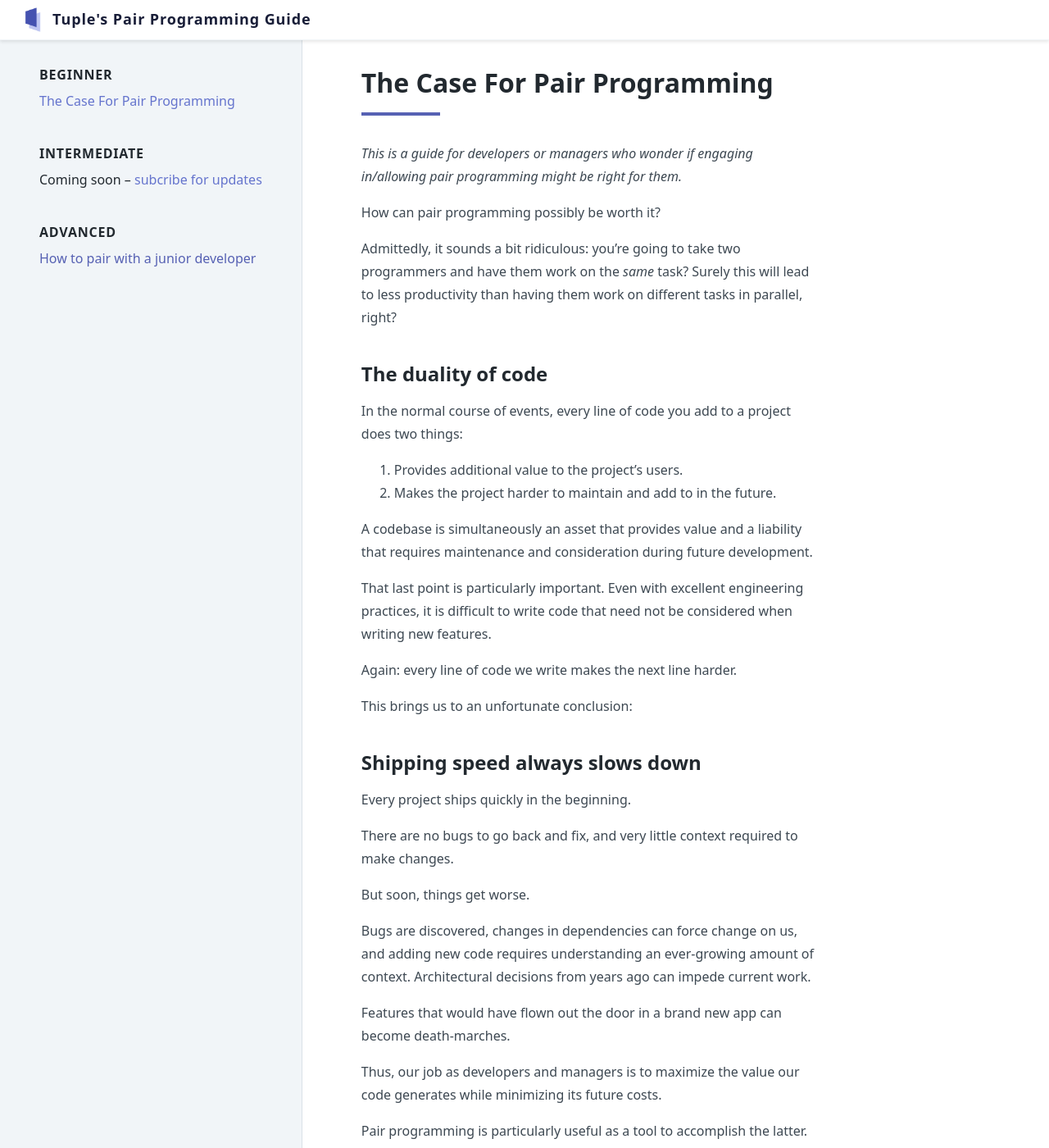
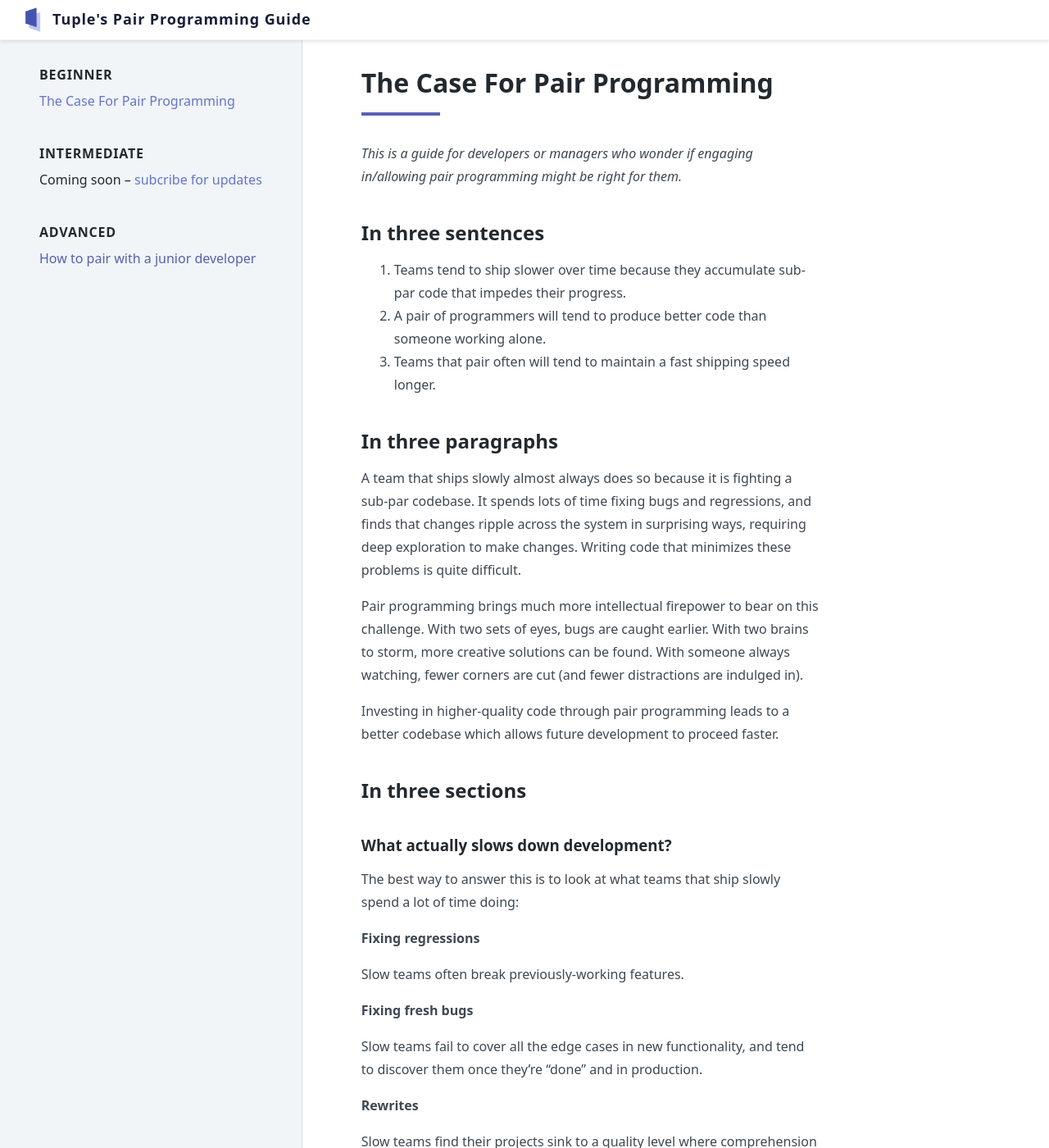
Before and after one commit to tupleapp/pair-programming-guide, a Jekyll site: the page built from _pages/the-case-for-pair-programming.md, in a window 1280 px wide and 1400 px high. Shown: the whole window at 82% size. Built offline with Jekyll 4.4.1, drawn with Linux system fonts in a browser that asks for light colours; some of the changed text lies outside the part shown.

Commit message:
maybe this ver will not suck

```diff
--- a/_pages/the-case-for-pair-programming.md
+++ b/_pages/the-case-for-pair-programming.md
@@ -11,14 +11,72 @@ permalink: /the-case-for-pair-programming
 _This is a guide for developers or managers who wonder if engaging in/allowing
 pair programming might be right for them._
 
-How can pair programming possibly be worth it?
+## In three sentences
 
-Admittedly, it sounds a bit ridiculous: you're going to take two programmers and have them work on the _same_ task?  Surely this will lead to less productivity than having them work on different tasks in parallel, right?
+1. Teams tend to ship slower over time because they accumulate sub-par code that impedes their progress.
+1. A pair of programmers will tend to produce better code than someone working alone.
+1. Teams that pair often will tend to maintain a fast shipping speed longer.
 
 
+## In three paragraphs
+
+A team that ships slowly almost always does so because it is fighting a sub-par codebase. It spends lots of time fixing bugs and regressions, and finds that changes ripple across the system in surprising ways, requiring deep exploration to make changes. Writing code that minimizes these problems is quite difficult.
+
+Pair programming brings much more intellectual firepower to bear on this challenge. With two sets of eyes, bugs are caught earlier. With two brains to storm, more creative solutions can be found. With someone always watching, fewer corners are cut (and fewer distractions are indulged in).
+
+Investing in higher-quality code through pair programming leads to a better codebase which allows future development to proceed faster.
 
 
+## In three sections
 
+### What actually slows down development?
+
+The best way to answer this is to look at what teams that ship slowly spend a lot of time doing:
+
+#### Fixing regressions
+
+Slow teams often break previously-working features.
+
+#### Fixing fresh bugs
+
+Slow teams fail to cover all the edge cases in new functionality, and tend to discover them once they're "done" and in production.
+
+#### Rewrites
+
+Slow teams find their projects sink to a quality level where comprehension and changes become harder than throwing everything away and starting again.
+
+#### Fighting bad architecture
+
+Slow teams build on shaky foundations. When the architecture is discovered to be poor, they don't bite the bullet and fix it.
+
+#### Being distracted
+
+Slow teams are frequently distracted by meetings or pure slacking off.
+
+
+### How can pair programming help?
+
+#### Regressions
+
+Regressions are preventable with a good test suite.
+
+Most folks know they should be writing tests, but don't do it consistently.
+
+In a pair, the level of testing trends towards the maximum of the two developers involved. A little social pressure goes a long way.
+
+#### Fixing fresh bugs
+
+Slow teams fail to cover all the edge cases in new functionality, and tend to discover them once they're "done" and in production.
+
+#### Rewrites
+
+Slow teams find their projects sink to a quality level where comprehension and changes become harder than throwing everything away and starting again.
+
+#### Fighting bad architecture
+
+Slow teams build on shaky foundations. When the architecture is discovered to be poor, they don't bite the bullet and fix it.
+
+#### Being distracted
 
 
 
```
